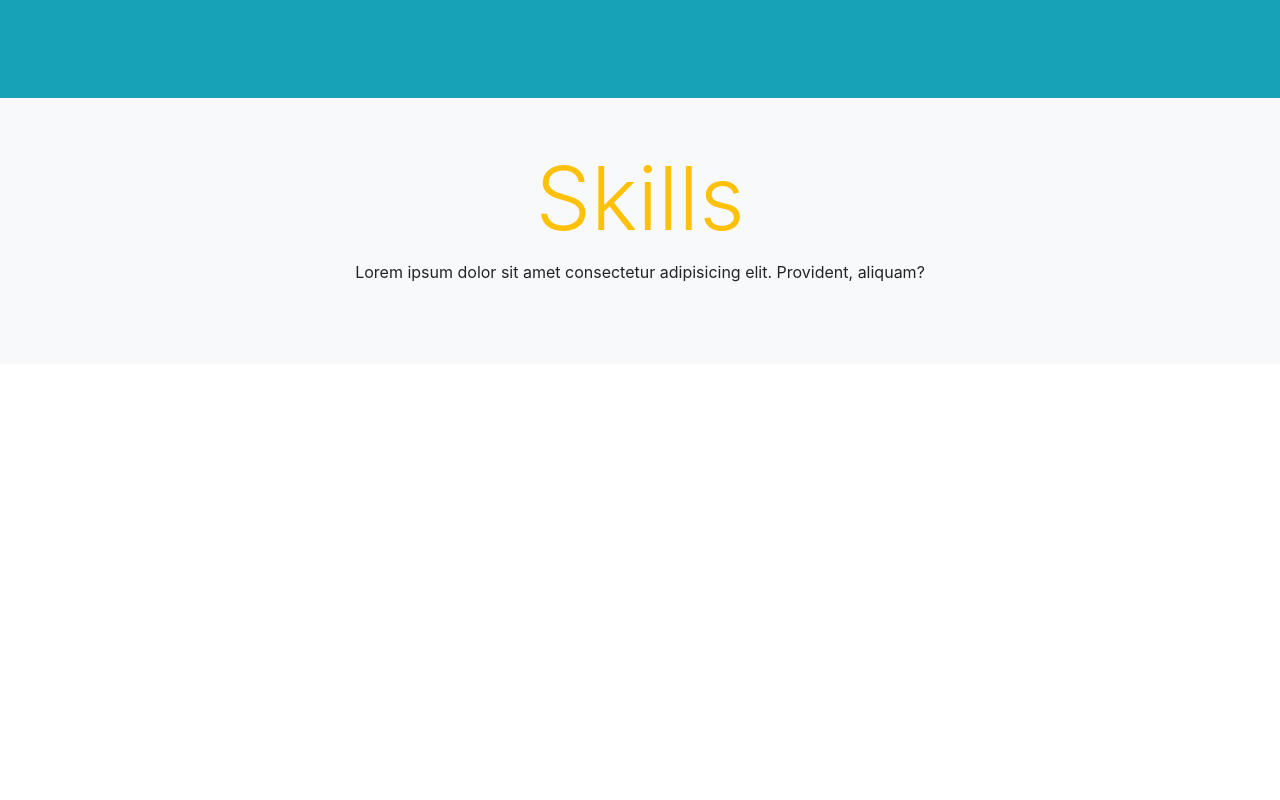
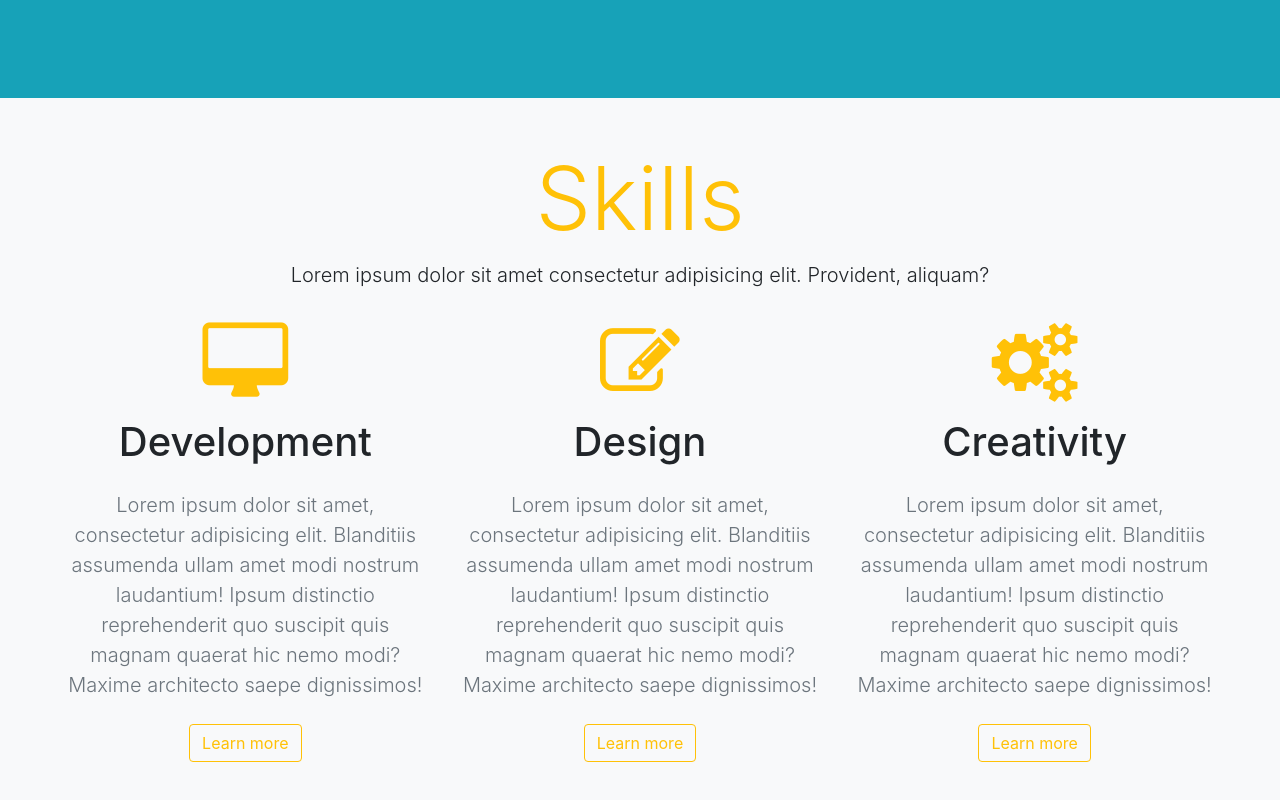
Before and after one commit to sheikhsuleman123/BootsTrapTemplateinReact, a React (Create React App) app: page / in a window 1280 px wide. Shown: the part 750-1550 px from the top of the page. Before the commit the page ends 1114 px from the top, so only its background shows below. Built offline with nearby package versions, Linux system fonts and the light colour scheme.

Commit message:
Skills section is done responsive also

```diff
--- a/src/components/skills.js
+++ b/src/components/skills.js
@@ -9,8 +9,39 @@ export default class Skills extends Component {
             <div className="row">
                 <div className="col text-center mb-3">
                     <h1 className="text-warning display-2">Skills</h1>
-                    <p>Lorem ipsum dolor sit amet consectetur adipisicing elit. Provident, aliquam?</p>
+                    <p className="lead text-secoundary">Lorem ipsum dolor sit amet consectetur adipisicing elit. Provident, aliquam?</p>
                 </div>
+            </div>
+
+            <div className="row text-center">
+                <div className="col-lg-4 col-sm-10 mx-auto mb-5">
+                    <i className="fa fa-desktop fa-5x text-warning mb-3"> </i>
+                    <h1 className="text-secoundary">Development</h1>
+                    <p className="lead text-muted my-4">Lorem ipsum dolor sit amet, consectetur adipisicing elit.
+                    Blanditiis assumenda ullam amet modi nostrum laudantium!
+                 Ipsum distinctio reprehenderit quo suscipit quis
+               magnam quaerat hic nemo modi? Maxime architecto saepe dignissimos!</p>
+                <a href="" className="btn btn-outline-warning">Learn more</a>
+                </div>
+                <div className="col-lg-4 col-sm-10 mx-auto mb-5">
+                    <i className="fa fa-edit fa-5x text-warning mb-3"> </i>
+                    <h1 className="text-secoundary">Design</h1>
+                    <p className="lead text-muted my-4">Lorem ipsum dolor sit amet, consectetur adipisicing elit.
+                    Blanditiis assumenda ullam amet modi nostrum laudantium!
+                 Ipsum distinctio reprehenderit quo suscipit quis
+               magnam quaerat hic nemo modi? Maxime architecto saepe dignissimos!</p>
+                <a href="" className="btn btn-outline-warning">Learn more</a>
+                </div>
+                <div className="col-lg-4 col-sm-10 mx-auto mb-5">
+                    <i className="fa fa-cogs fa-5x text-warning mb-3"> </i>
+                    <h1 className="text-secoundary">Creativity</h1>
+                    <p className="lead text-muted my-4">Lorem ipsum dolor sit amet, consectetur adipisicing elit.
+                    Blanditiis assumenda ullam amet modi nostrum laudantium!
+                 Ipsum distinctio reprehenderit quo suscipit quis
+               magnam quaerat hic nemo modi? Maxime architecto saepe dignissimos!</p>
+                <a href="" className="btn btn-outline-warning">Learn more</a>
+                </div>
+
             </div>
           </div>
       </section>
```
